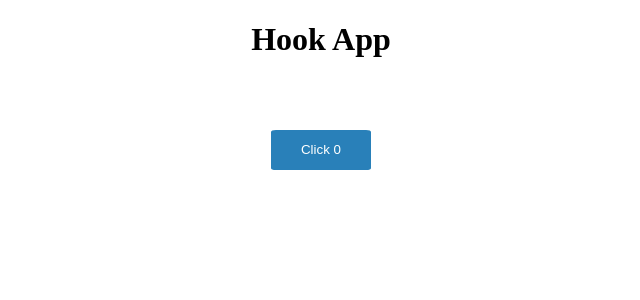
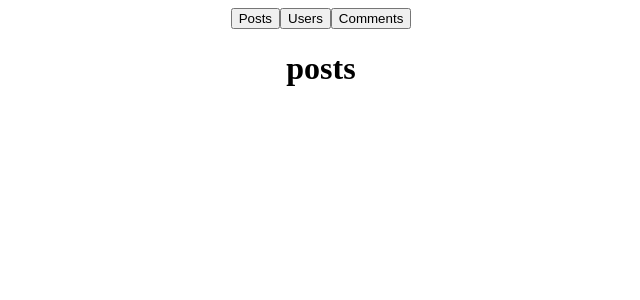
Before and after one commit to elidvenega/react-hooks, a React (Create React App) app: page / in a window 1280 px wide. Shown: the top 300 px of the page, without its empty margins (319-959 px from the left). Built offline with nearby package versions, Linux system fonts and the light colour scheme.

Commit message:
Work with useEffect

```diff
--- a/src/App.js
+++ b/src/App.js
@@ -1,16 +1,19 @@
 import React from 'react';
-import HookCounter from './components/HookCounter';
-import HookCounterTwo from './components/HookCounterTwo';
-import HookCounterThree from './components/HookCounterThree';
-import HookCounterFour from './components/HookCounterFour';
-import HookCounterOne from './components/HookCounterOne';
-import ClassCounterOne from './components/ClassCounterOne';
+// import HookCounter from './components/HookCounter';
+// import HookCounterTwo from './components/HookCounterTwo';
+// import HookCounterThree from './components/HookCounterThree';
+// import HookCounterFour from './components/HookCounterFour';
+// import HookCounterOne from './components/HookCounterOne';
+// import ClassCounterOne from './components/ClassCounterOne';
+// import UseEffectOne from './components/UseEffectOne';
+import EffectTutorial from './components/EffectTutorial';
 import './App.css';
 
 function App() {
   return (
     <div className="App">
-        <HookCounter />
+       {/* <UseEffectOne /> */}
+       <EffectTutorial />
     </div>
   );
 }
--- /dev/null
+++ b/src/components/EffectTutorial.js
@@ -0,0 +1,22 @@
+import React, {useState,useEffect} from 'react';
+// useffect is a sid effect
+function EffectTutorial() {
+    const [resourceType, setResourceType] = useState('posts');
+
+    useEffect(() => {
+      console.log('render');
+    },[])
+
+  return (
+  <>
+   <div>
+       <button onClick={() => setResourceType('posts')}>Posts</button>
+       <button onClick={() => setResourceType('users')}>Users</button>
+       <button onClick={() => setResourceType('comments')}>Comments</button>
+   </div>
+   <h1>{resourceType}</h1>
+  </>
+  )
+}
+
+export default EffectTutorial;
--- /dev/null
+++ b/src/components/UseEffectOne.js
@@ -0,0 +1,22 @@
+import React, { useState, useEffect } from 'react';
+
+function Example() {
+  const [count, setCount] = useState(0);
+
+  // Similar to componentDidMount and componentDidUpdate:
+  useEffect(() => {
+    // Update the document title using the browser API
+    document.title = `You clicked ${count} times`;
+  });
+
+  return (
+    <div>
+      <p>You clicked {count} times</p>
+      <button onClick={() => setCount(count + 1)}>
+        Click me
+      </button>
+    </div>
+  );
+}
+
+export default Example;
```
